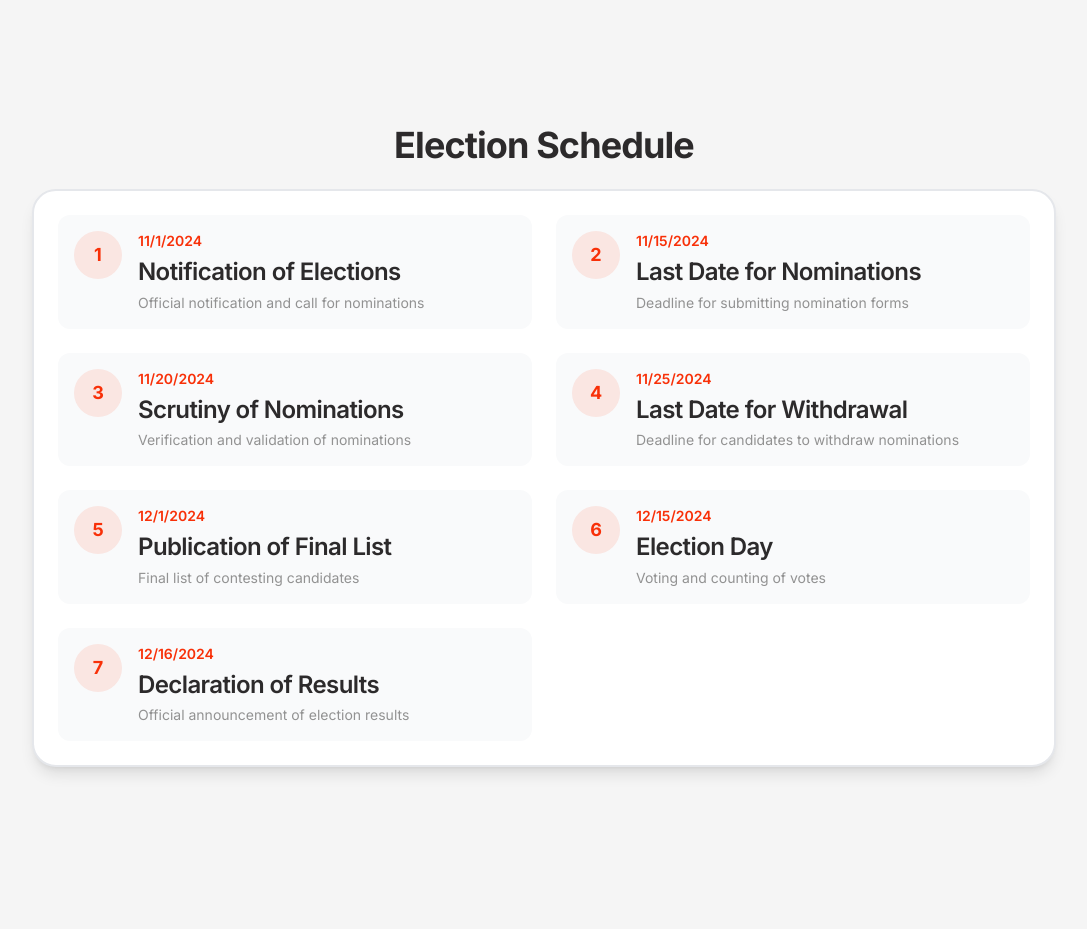
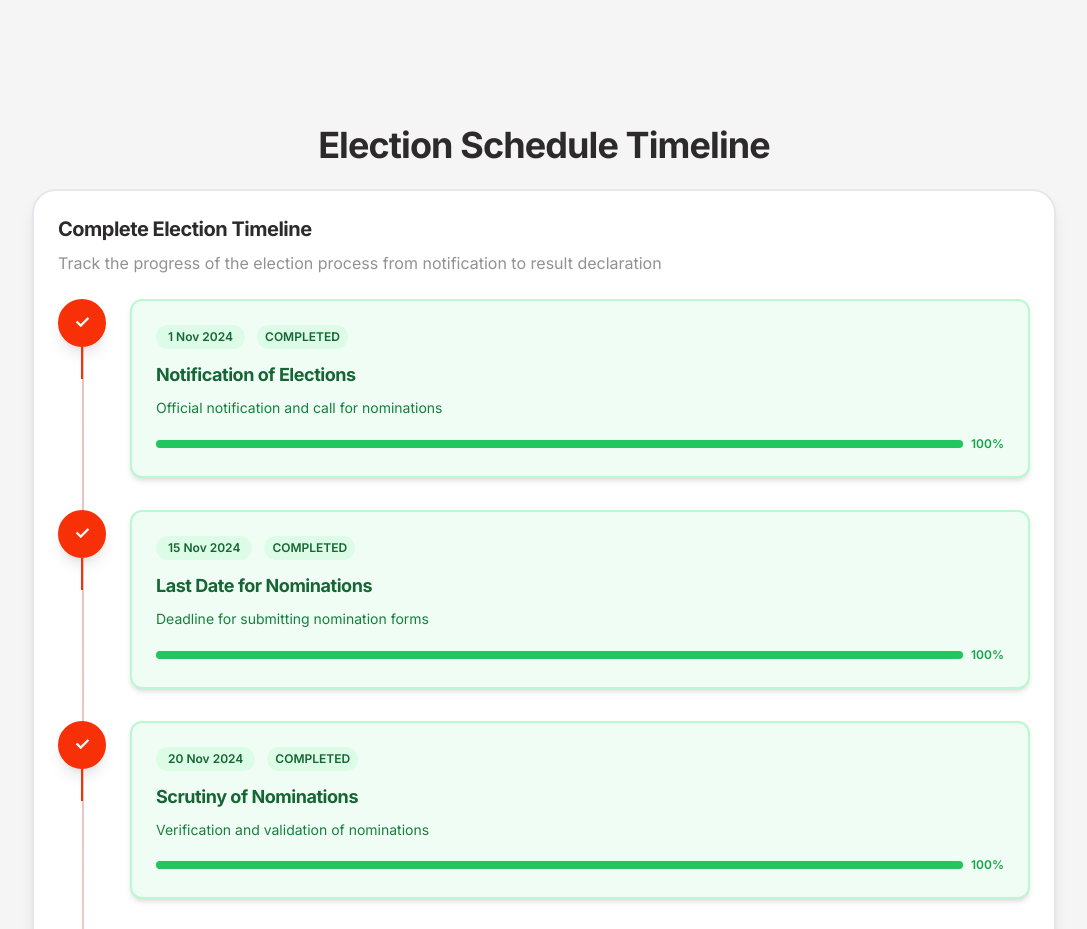
Before and after one commit to harrypeter07/sepaktakraw, a Next.js app: page /elections in a window 1280 px wide. Shown: the part 780-1709 px from the top of the page, without its empty margins (96-1183 px from the left). Built offline with nearby package versions, Linux system fonts and the light colour scheme.

Commit message:
Add Timeline component to ElectionsPage and update UI exports

```diff
--- a/app/(public)/elections/page.tsx
+++ b/app/(public)/elections/page.tsx
@@ -1,5 +1,5 @@
 import Image from "next/image";
-import { Button, Card, Section, Grid, Badge } from "@/components/ui";
+import { Button, Card, Section, Grid, Badge, Timeline } from "@/components/ui";
 
 export default function ElectionsPage() {
   const electionDocuments = [
@@ -257,27 +257,16 @@ export default function ElectionsPage() {
           </Card>
         </Section>
 
-        {/* Election Schedule */}
-        <Section title="Election Schedule" className="mb-8 md:mb-12">
+        {/* Election Schedule Timeline */}
+        <Section title="Election Schedule Timeline" className="mb-8 md:mb-12">
           <Card>
-            <div className="grid md:grid-cols-2 gap-6">
-              {electionSchedule.map((item, index) => (
-                <div key={index} className="flex items-start gap-4 p-4 bg-gray-50 rounded-xl">
-                  <div className="flex-shrink-0">
-                    <div className="w-12 h-12 bg-bright-red/10 rounded-full flex items-center justify-center">
-                      <span className="text-bright-red font-bold text-lg">{index + 1}</span>
-                    </div>
-                  </div>
-                  <div className="flex-1">
-                    <div className="text-sm text-bright-red font-semibold mb-1">
-                      {new Date(item.date).toLocaleDateString()}
-                    </div>
-                    <h4 className="font-semibold text-dark-gray mb-1">{item.event}</h4>
-                    <p className="text-sm text-medium-gray">{item.description}</p>
-                  </div>
-                </div>
-              ))}
+            <div className="mb-6">
+              <h3 className="text-xl font-bold text-dark-gray mb-2">Complete Election Timeline</h3>
+              <p className="text-medium-gray">
+                Track the progress of the election process from notification to result declaration
+              </p>
             </div>
+            <Timeline items={electionSchedule} />
           </Card>
         </Section>
 
--- a/components/ui/index.ts
+++ b/components/ui/index.ts
@@ -10,3 +10,4 @@ export { DropdownMenu, DropdownMenuTrigger, DropdownMenuContent, DropdownMenuIte
 export { Dialog, DialogPortal, DialogOverlay, DialogClose, DialogTrigger, DialogContent, DialogHeader, DialogFooter, DialogTitle, DialogDescription } from "./Dialog"
 export { Section } from "./Section"
 export { Grid } from "./Grid"
+export { Timeline } from "./Timeline"
```
